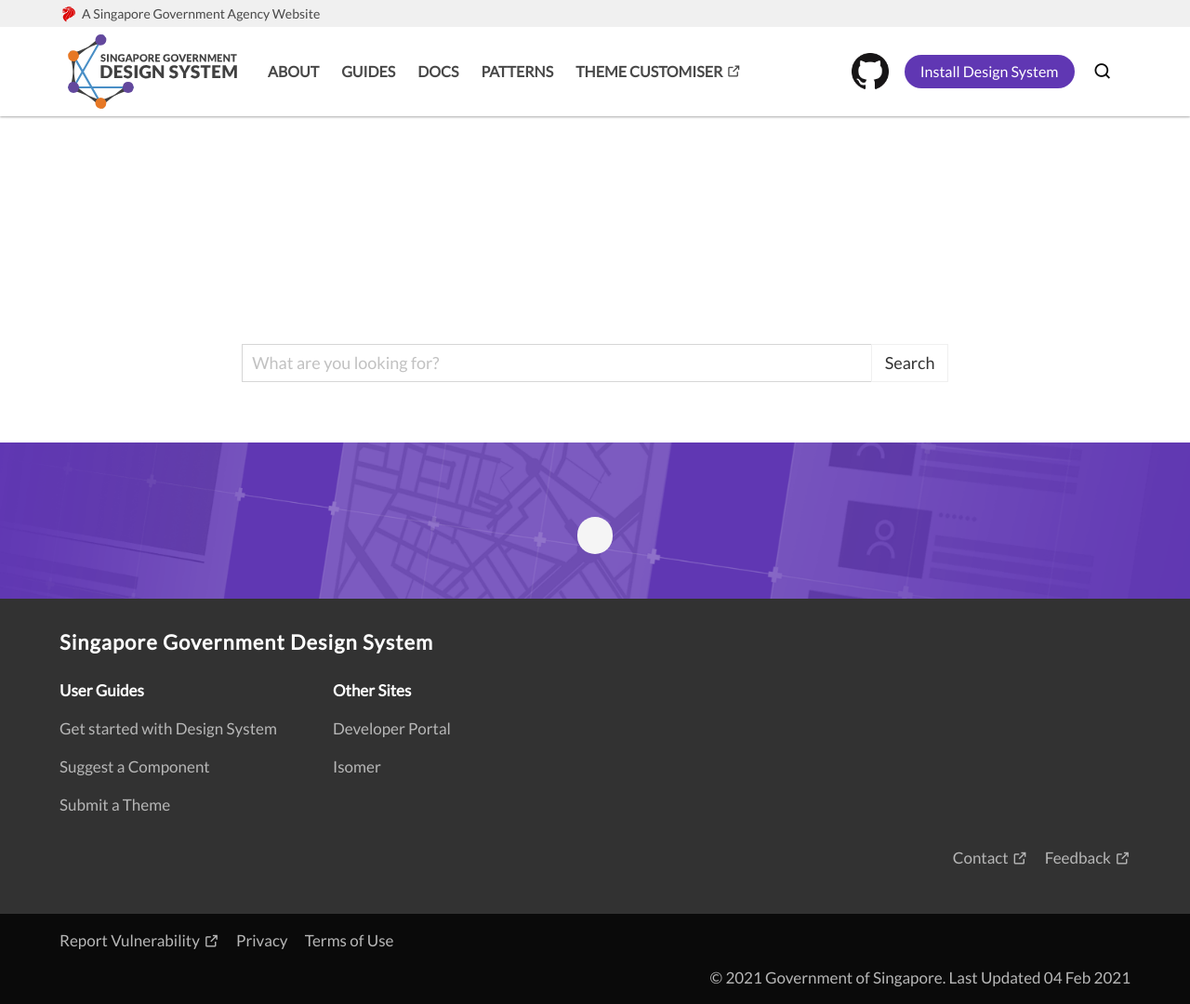
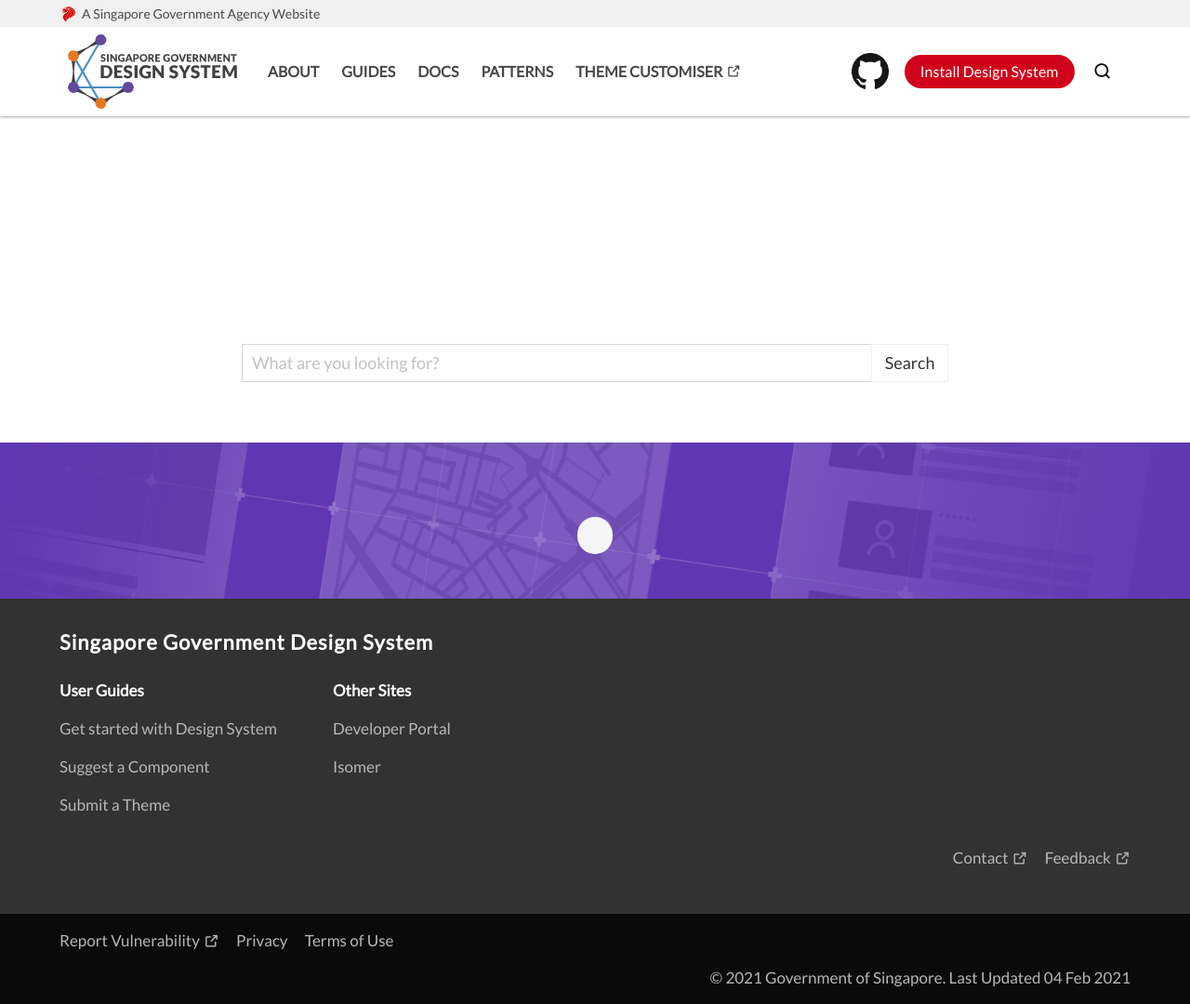
Before and after one commit to isaacteh-ust/sgds-demo-1, a Jekyll site: the page built from search/search.html, in a window 1280 px wide and 1080 px high. Shown: the whole window at 93% size. Built offline with Jekyll 4.4.1, drawn with Linux system fonts in a browser that asks for light colours; some web fonts are replaced.

Commit message:
_config.yml: updated navbar_button_color

```diff
--- a/_config.yml
+++ b/_config.yml
@@ -3,7 +3,7 @@
   Design System unites Singapore Government digital services around a common
   visual language  and user experience
 navbar_border_color: red
-navbar_button_color: primary
+navbar_button_color: danger
 navbar_button_type: rounded
 breadcrumb_background: danger
 home_intro_background_color: danger
```
